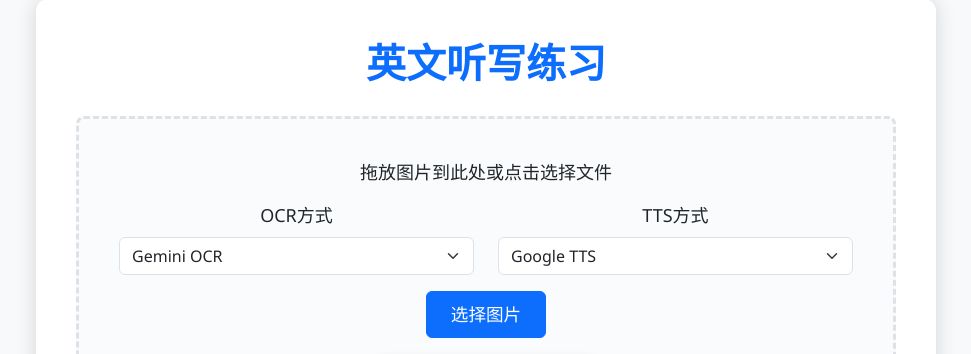
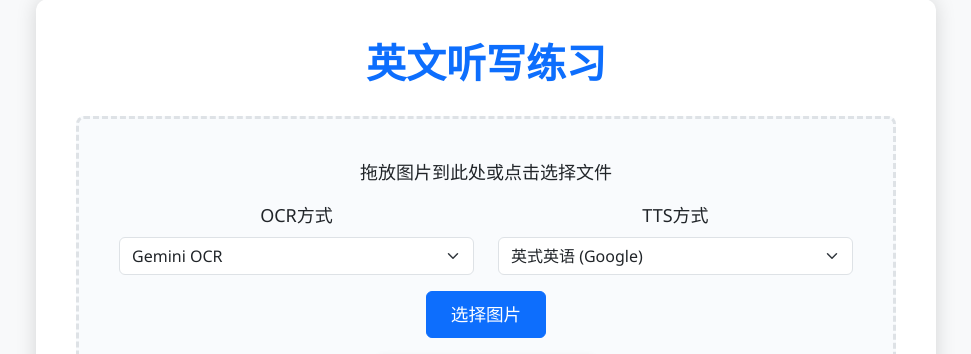
Before and after one commit to conanwhf/EnDictation, a Flask app: page / in a window 1280 px wide. Shown: the part 33-387 px from the top of the page, without its empty margins (154-1125 px from the left). Run offline with Flask 3, Linux system fonts and the light colour scheme; some libraries are stand-ins or nearby versions.

Commit message:
feat(TTS): 更新TTS选项和配置以支持更多语音类型
更新了TTS选项的显示名称和配置，增加了中文语音和新加坡英语的男声和女声选项，以提供更丰富的语音选择

```diff
--- a/templates/index.html
+++ b/templates/index.html
@@ -156,9 +156,10 @@
     <div class="col-md-6">
         <label for="tts-select" class="form-label">TTS方式</label>
         <select class="form-select" id="tts-select">
-            <option value="qwen-tts">Qwen TTS</option>
-            <option value="gtts" selected>Google TTS</option>
-            <option value="ms-tts">Azure TTS</option>
+            <option value="Chinese">中文语音 (阿里云)</option>
+            <option value="UK" selected>英式英语 (Google)</option>
+            <option value="SG-man">新加坡英语-男声 (Azure)</option>
+            <option value="SG-woman">新加坡英语-女声 (Azure)</option>
         </select>
     </div>
 </div>
```
